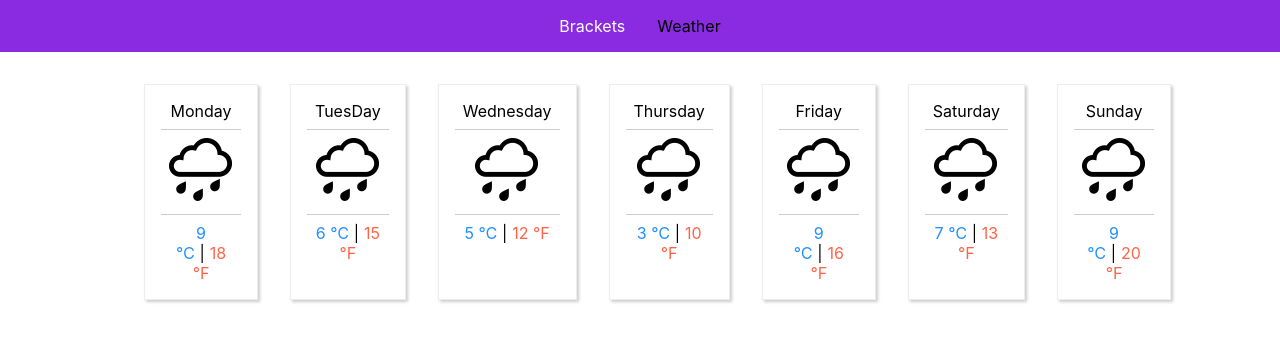
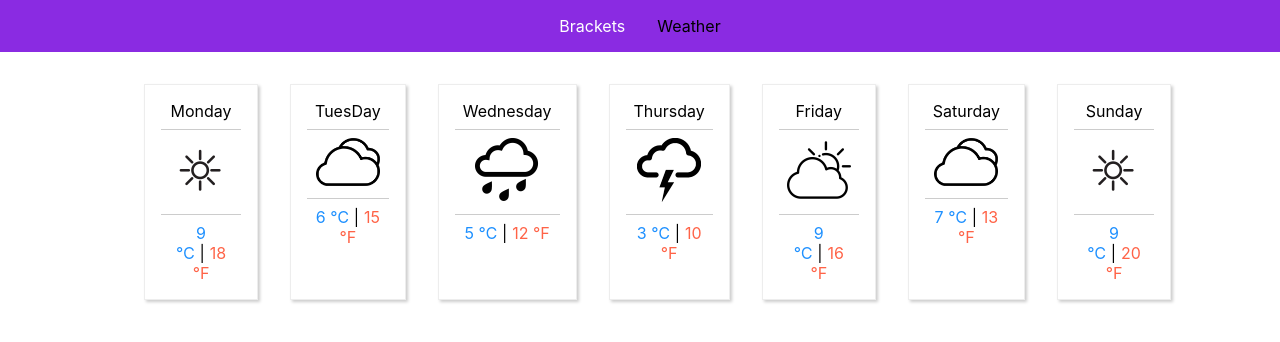
Before and after one commit to TodorGarnev/react-assignment, a React (Create React App) app: page /weather in a window 1280 px wide. Shown: the top 342 px of the page. Built offline with nearby package versions, Linux system fonts and the light colour scheme.

Commit message:
Fixed img urls issue.

```diff
--- a/src/components/Weather/Day/Day.tsx
+++ b/src/components/Weather/Day/Day.tsx
@@ -1,7 +1,7 @@
 import React, { FunctionComponent } from "react";
 import styles from './Day.module.css';
 
-import { weatherIcons } from '../../../shared/enums/icons';
+import { weatherIconsName } from '../../../shared/constants/icons';
 
 import sun from '../../../assets/images/sun.png';
 import sunClouds from '../../../assets/images/sun_clouds.png';
@@ -17,19 +17,14 @@ interface Props {
 }
 
 const Day: FunctionComponent<Props> = (props) => {
-	const iconsUrl: any = { sun, clouds, cloudsRain, storm, sunClouds };
-	// const test: weatherIcons = props.icon;
-
-	// console.log('iconsUrl >>', iconsUrl[props.icon]);
-	// console.log('weatherIcons >>', weatherIcons[test]);
-	console.log('icon >>', props.icon);
+	const iconsUrl: { [key: string]: string } = { sun, clouds, cloudsRain, storm, sunClouds };
+	const iconName: string = weatherIconsName[props.icon];
 
 	return (
 		<div className={styles.dayContainer}>
 			<div className={styles.dayName}>{props.name}</div>
 			<div className={styles.weatherIcon}>
-				{/* <img src={iconsUrl.weatherIcons[props.icon]} alt={props.icon} /> */}
-				<img src={cloudsRain} alt="test"/>
+				<img src={iconsUrl[iconName]} alt={props.icon} />
 			</div>
 			<div className={styles.dayTemperature}>
 				<span className={styles.minTemperature}>{props.minTemp} &#8451;</span>
--- /dev/null
+++ b/src/shared/constants/icons.tsx
@@ -0,0 +1,7 @@
+export const weatherIconsName: { [key: string]: string } = {
+    sun: 'sun',
+    clouds: 'clouds',
+    clouds_rain: 'cloudsRain',
+    storm: 'storm',
+    sun_clouds: 'sunClouds'
+};
```
Also changed, not shown: src/shared/enums/icons.tsx (deleted, +0 -7 lines).
